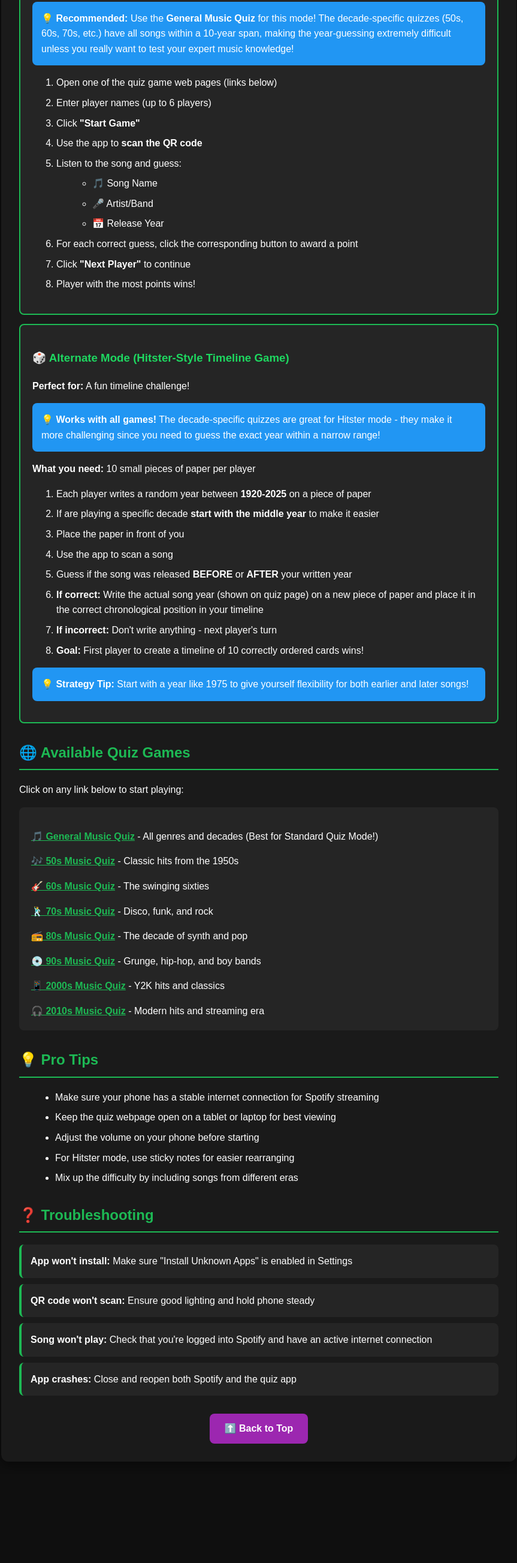
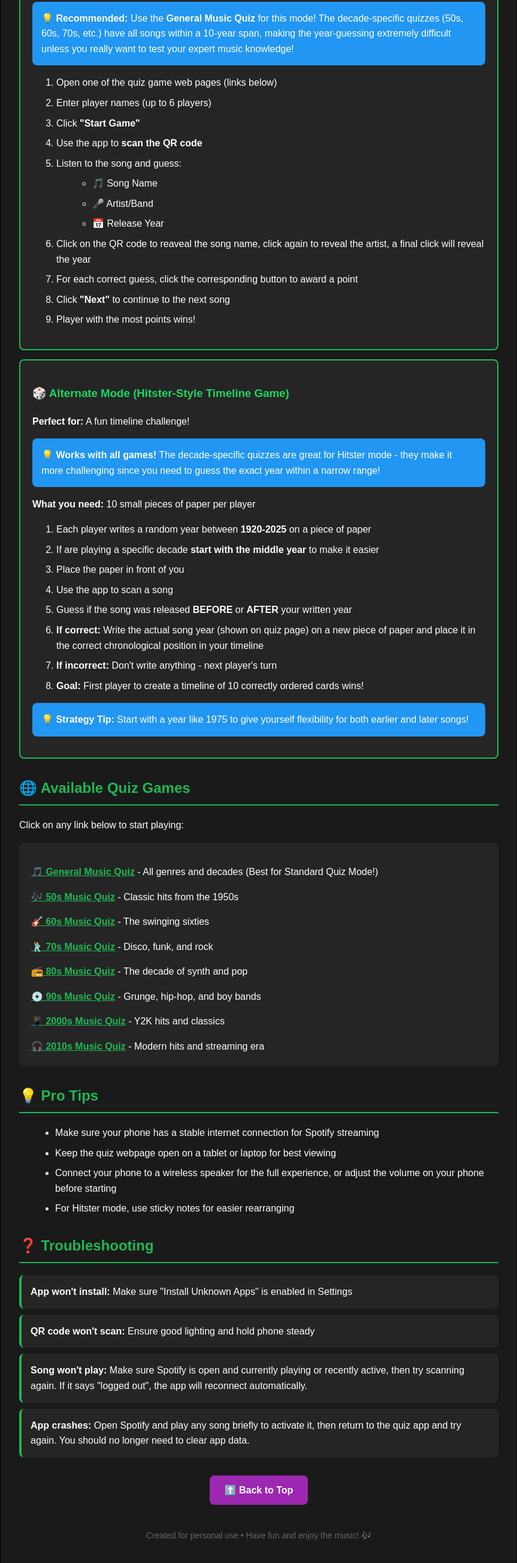
Before and after one commit to JarodTim/Welcome, a plain HTML site: page index.html in a window 1280 px wide. Shown: the part 2083-4689 px from the top of the page at 60% size, without its empty margins (208-1071 px from the left). Before the commit the page ends 4540 px from the top, so only its background shows below. Drawn offline with Linux system fonts and the light colour scheme.

Commit message:
Add files via upload

```diff
--- a/index.html
+++ b/index.html
@@ -288,8 +288,9 @@ a {
             <li>📅 Release Year</li>
           </ul>
         </li>
+	<li>Click on the QR code to reaveal the song name, click again to reveal the artist, a final click will reveal the year</li>
         <li>For each correct guess, click the corresponding button to award a point</li>
-        <li>Click <strong>"Next Player"</strong> to continue</li>
+        <li>Click <strong>"Next"</strong> to continue to the next song</li>
         <li>Player with the most points wins!</li>
       </ol>
     </div>
@@ -343,9 +344,8 @@ a {
   <ul>
     <li>Make sure your phone has a stable internet connection for Spotify streaming</li>
     <li>Keep the quiz webpage open on a tablet or laptop for best viewing</li>
-    <li>Adjust the volume on your phone before starting</li>
+    <li>Connect your phone to a wireless speaker for the full experience, or adjust the volume on your phone before starting</li>
     <li>For Hitster mode, use sticky notes for easier rearranging</li>
-    <li>Mix up the difficulty by including songs from different eras</li>
   </ul>
 
   <!-- Troubleshooting -->
@@ -360,11 +360,11 @@ a {
   </div>
 
   <div class="step">
-    <strong>Song won't play:</strong> Check that you're logged into Spotify and have an active internet connection
+    <strong>Song won't play:</strong> Make sure Spotify is open and currently playing or recently active, then try scanning again. If it says "logged out", the app will reconnect automatically.
   </div>
 
   <div class="step">
-    <strong>App crashes:</strong> Close and reopen both Spotify and the quiz app
+    <strong>App crashes:</strong> Open Spotify and play any song briefly to activate it, then return to the quiz app and try again. You should no longer need to clear app data.
   </div>
 
 <!-- Footer -->
@@ -372,7 +372,15 @@ a {
   <a href="#" class="back-btn" onclick="window.scrollTo({top: 0, behavior: 'smooth'}); return false;">
     ⬆️ Back to Top
   </a>
+  </div>
+
+  <p style="text-align: center; color: #666; margin-top: 40px; font-size: 14px;">
+    Created for personal use • Have fun and enjoy the music! 🎶
+  </p>
+
 </div>
+
+
 
 </body>
 </html>
```
